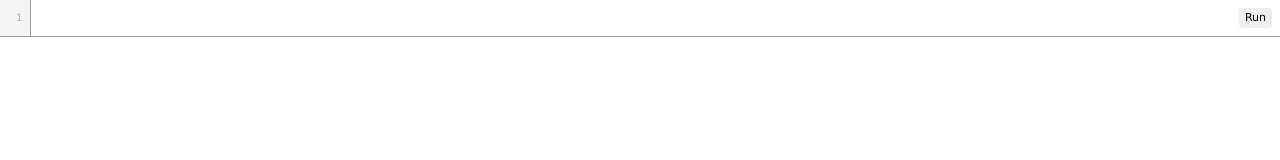
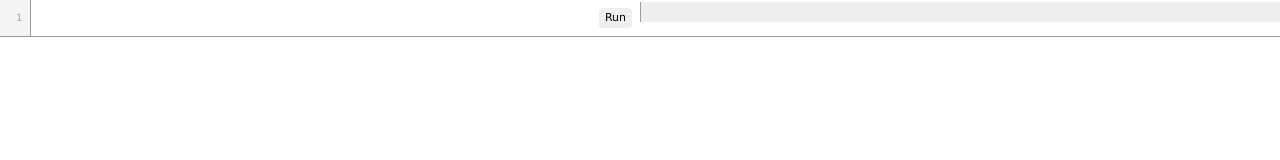
Before and after one commit to paperjs/sketch.paperjs.org, a plain HTML site: page index.html in a window 1280 px wide. Drawn offline with Linux system fonts and the light colour scheme.

Commit message:
Implement a better console.log() for editor.

```diff
--- a/assets/css/paperscript.css
+++ b/assets/css/paperscript.css
@@ -35,10 +35,38 @@
 	cursor: pointer;
 }
 
-.paperscript .source {
+.paperscript .editor {
+	display: table;
+	width: 100%;
+	border-bottom: 1px solid #999;
+}
+
+.paperscript .half {
+	width: 50%;
+	display: table-cell;
+	position: relative;
+}
+
+.paperscript .source,
+.paperscript .console {
 	overflow: auto;
-	border-bottom: 1px solid #999;
 	max-height: 240px;
+	height: 100%;
+}
+
+.paperscript .console {
+	border-left: 1px solid #999;
+	color: #666;
+	background: #eee;
+	font-family: Menlo, Consolas, "Vera Mono", monospace;
+	font-size: 12px;
+	line-height: 16px;
+	padding: 10px;
+}
+
+.paperscript .console .line {
+	text-indent: -16px;
+	padding-left: 16px;
 }
 
 .paperscript .CodeMirror {
--- a/assets/js/editor.js
+++ b/assets/js/editor.js
@@ -76,9 +76,8 @@ PaperScript = HtmlElement.extend({
 			tools = $('.tools', this),
 			inspectorButton = $('.tools .button.inspector', this),
 			inspectorInfo = $('.tools .info', this),
-			source = script.injectBefore('div', {
-				className: 'source hidden'
-			});
+			source = $('.source', this),
+			console = $('.console', this);
 
 		function showSource(show) {
 			source.modifyClass('hidden', !show);
@@ -188,6 +187,14 @@ PaperScript = HtmlElement.extend({
 				scope.clear();
 				scope.initialize(script.$);
 				scope.setup(element);
+				// Override the console object with one that logs to our new
+				// console
+				scope.console = {
+					log: function() {
+						console.injectBottom('div', { text: Array.join(arguments, ' '), className: 'line' });
+						console.setScrollOffset(0, 10000000000000);
+					}
+				};
 				scope.evaluate(code);
 				createInspector();
 			}
--- a/index.html
+++ b/index.html
@@ -13,11 +13,18 @@
 </head>
 <body>
 <div class="paperscript split">
-    <div class="editor buttons-context">
-        <div class="buttons">
-            <div class="button run"></div>
+    <div class="editor">
+        <div class="half">
+            <script type="text/paperscript" canvas="canvas"></script>
+            <div class="source buttons-context hidden">
+                <div class="buttons">
+                    <div class="button run"></div>
+                </div>
+            </div>
         </div>
-        <script type="text/paperscript" canvas="canvas"></script>
+        <div class="half">
+            <div class="console"></div>
+        </div>
     </div>
     <div class="canvas buttons-context">
         <div class="buttons tools">
```
